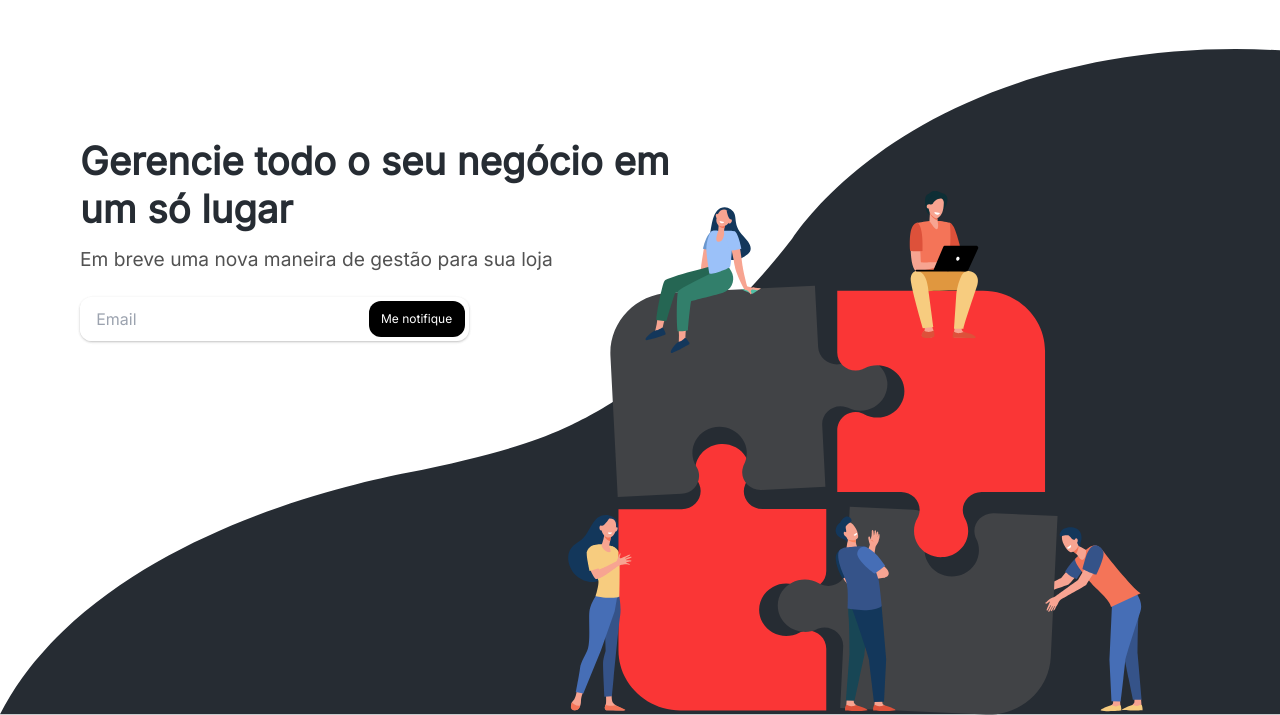
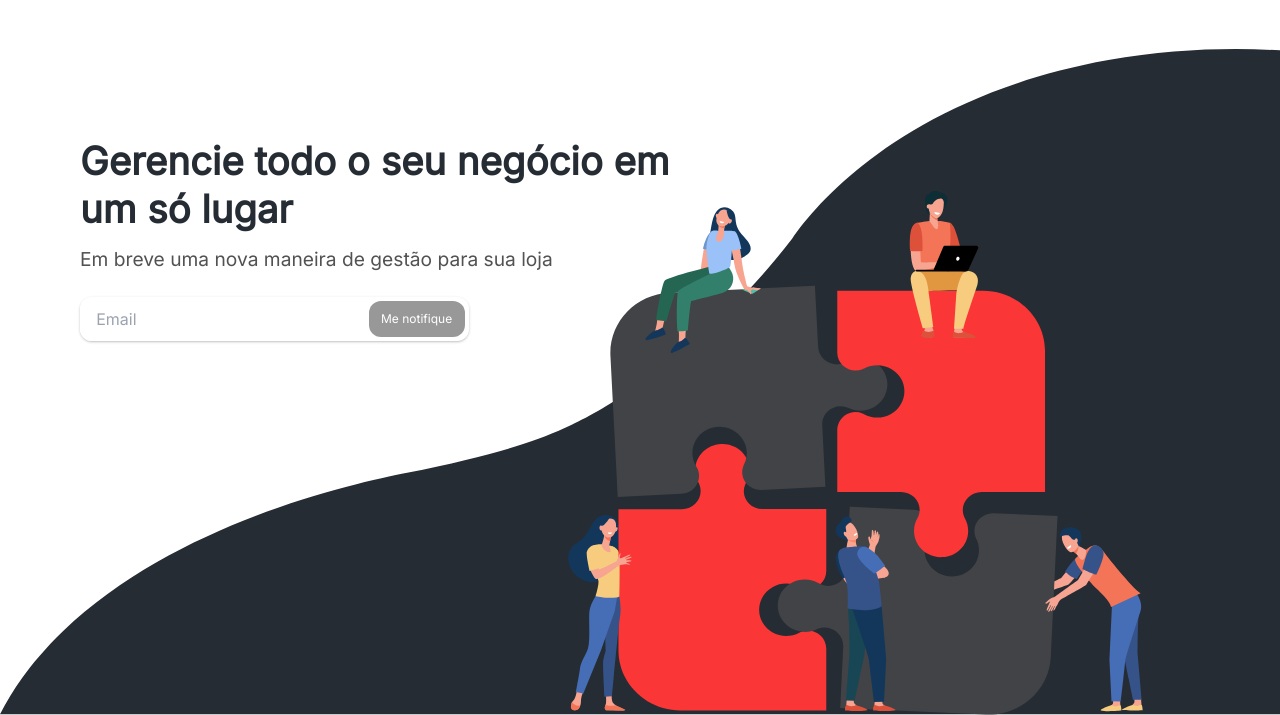
Before and after one commit to Vractos/coming-soon, a Gatsby site: page / in a window 1280 px wide. Shown: the part 85-800 px from the top of the page. Built offline with nearby package versions, Linux system fonts and the light colour scheme; Gatsby itself is replaced by a stand-in of ours.

Commit message:
Fin Form

```diff
--- a/src/components/Input.tsx
+++ b/src/components/Input.tsx
@@ -15,34 +15,51 @@ const validations = {
 }
 
 const Input = () => {
-  const handleOnSubmit = e => {
-    e.preventDefault();
-    const form = e.target;
+  return (
+    <div className="container bg-white mb-8 md:m-0 w-full md:w-[24.3rem] rounded-xl flex items-center justify-around shadow focus:shadow-md mt-6">
+      <Formik
+        validationSchema={Yup.object().shape(validations)}
+        initialValues={{
+          email: '',
+        }}
+        onSubmit={(
+          values: Values,
+          { setSubmitting, resetForm, }: FormikHelpers<Values>
+        ) => {
+          const data = new FormData()
+          data.append('email', values.email)
+          setTimeout(() => {
             axios({
               method: "post",
               url: process.env.GATSBY_GETFORM_URL,
-      data: new FormData(form)
+              data: data
             })
               .then(r => {
                 alert("Obrigado pelo interesse! Assim que estiver tudo pronto, você receberá uma notificação por email.");
-      console.log(r)
-      // resetForm({})
+                resetForm({})
               })
               .catch(r => {
                 alert("Ops, ocorreu um erro.");
-      console.error(r)
               });
-  };
-  return (
-    <div className="container bg-white mb-8 md:m-0 w-full md:w-[24.3rem] rounded-xl flex items-center justify-around shadow focus:shadow-md mt-6">
-          <form className='container bg-white md:m-0 w-full md:w-[24.3rem] rounded-xl flex items-center justify-around shadow focus:shadow-md' onSubmit={handleOnSubmit}>
-      <input type="email" className="h-11 rounded-xl w-[65%] md:w-72 pl-4 pr-1 z-0 focus:outline-none" placeholder="Email" />
-            <button type='submit' className="h-9 w-24 leading-6 text-[0.75rem] mr-1 text-white rounded-xl bg-black   text-center disabled:opacity-40">Me notifique</button>
-          </form>
-        {/* )} */}
-      {/* </Formik> */}
-      {/* <input type="email" className="h-11 rounded-xl w-[65%] md:w-72 pl-4 pr-1 z-0 focus:outline-none" placeholder="Email" /> */}
-      {/* <button className="h-9 w-24 leading-6 text-[0.75rem] mr-1 text-white rounded-xl bg-black hover:bg-blue-700 text-center">Me notifique</button> */}
+            setSubmitting(false)
+          }, 500);
+        }}
+      >
+        {({ isValid, dirty }) => (
+
+          <Form className='container bg-white md:m-0 w-full md:w-[24.3rem] rounded-xl flex items-center justify-around shadow focus:shadow-md'>
+            <Field
+              id="email"
+              name="email"
+              placeholder="Email"
+              type="email"
+              className="h-11 rounded-xl w-[65%] md:w-72 pl-4 pr-1 z-0 focus:outline-none"
+            />
+
+            <button disabled={!(isValid && dirty)} type='submit' className="h-9 w-24 leading-6 text-[0.75rem] mr-1 text-white rounded-xl bg-black   text-center disabled:opacity-40">Me notifique</button>
+          </Form>
+        )}
+      </Formik>
     </div>
   )
 }
```
Lines whose indentation alone changed are shown as unchanged.
